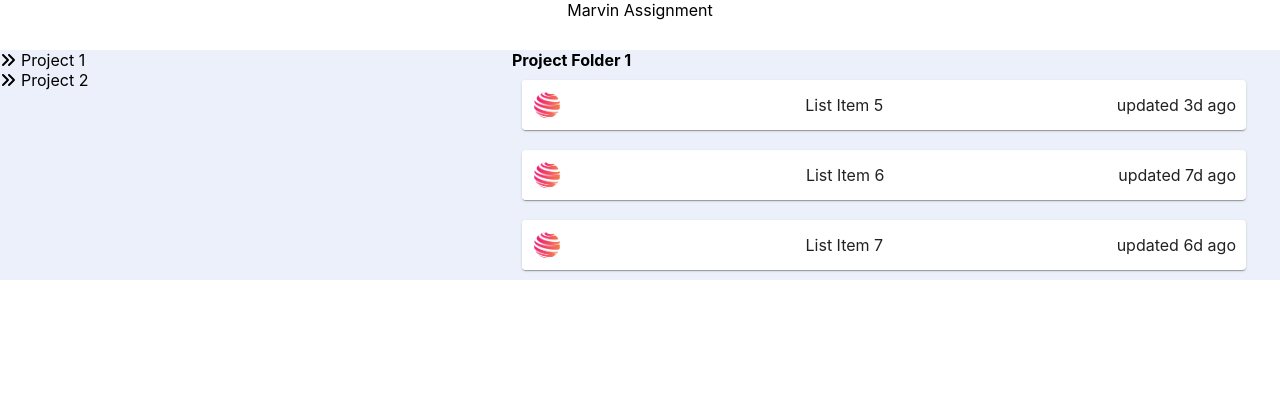
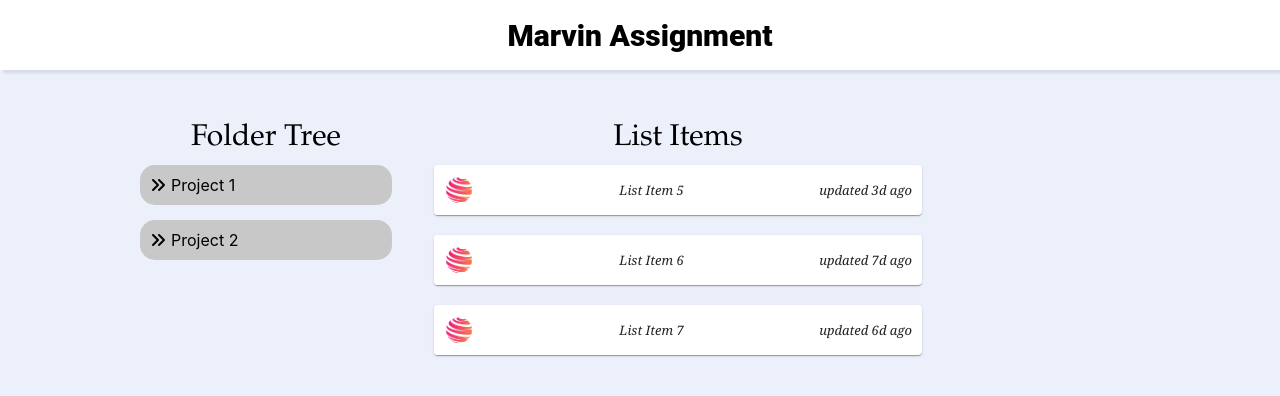
Before and after one commit to hemantvardani/Drag-and-Drop-Item-, a React (Create React App) app: page / in a window 1280 px wide. Shown: the top 396 px of the page. Built offline with nearby package versions, Linux system fonts and the light colour scheme.

Commit message:
some styling

```diff
--- a/public/index.html
+++ b/public/index.html
@@ -9,6 +9,10 @@
       name="description"
       content="Web site created using create-react-app"
     />
+    <link rel=”preconnect” href=”https://fonts.googleapis.com”>
+<link rel=”preconnect” href=”https://fonts.gstatic.com” crossorigin>
+<link href=”https://fonts.googleapis.com/css2?family=Roboto:wght@500&display=swap” rel=”stylesheet”>
+
     <link rel="apple-touch-icon" href="%PUBLIC_URL%/logo192.png" />
     <!--
       manifest.json provides metadata used when your web app is installed on a
--- a/src/App.css
+++ b/src/App.css
@@ -28,6 +28,12 @@
   color: #61dafb;
 }
 
+.google-font {
+  font-family: "Roboto" ;
+  font-weight: 800;
+  font-size: 20px;
+}
+
 @keyframes App-logo-spin {
   from {
     transform: rotate(0deg);
--- a/src/App.js
+++ b/src/App.js
@@ -16,17 +16,26 @@ function App() {
 
   return (
     <>
-      <div style={{ background: BASE_COLOR }}>
+      <div style={{ background: BASE_COLOR , height:'100vh' }}>
         <Header />
         <listContext.Provider value={{ items ,setItems , folders,setFolders }}>
-          <Grid container spacing={3} width={"100%"}>
-            <Grid item={true} width={"40%"}>
+          <div style={{paddingLeft:100, paddingRight:100, paddingTop:50}}>
+
+
+          <Grid container spacing={4} width={"100%"}>
+            <Grid item={true} width={"30%"}>
+              <div style={{ paddingLeft:40}}>
+
               <FolderTree folders={folders} setFolders={setFolders} />
+
+              </div>
             </Grid>
-            <Grid item={true} width={"60%"}>
+            <Grid item={true} width={"50%"}>
               <ItemsList items={items} setItems={setItems} />
             </Grid>
           </Grid>
+
+          </div>
         </listContext.Provider>
       </div>
     </>
--- a/src/src/Components/Folder.js
+++ b/src/src/Components/Folder.js
@@ -3,44 +3,50 @@ import { FaAnglesRight, FaAnglesDown } from "react-icons/fa6";
 import { listContext } from "../../App";
 
 export function Folder({ folder }) {
-
   const [isCollapse, setIsCollapse] = useState(true);
 
-  const {items,setItems, folders ,setFolders} = useContext(listContext);
+  const { items, setItems, folders, setFolders } = useContext(listContext);
 
   function handleDragOver(e, folder) {
     e.preventDefault();
-    if(isCollapse)(setIsCollapse(false));
+    console.log("dd" + JSON.stringify(folders));
+    if (isCollapse) setIsCollapse(false);
   }
 
-  function  handleDrop(e,  currentFolder){
+  function handleDrop(e, currentFolder) {
+    e.preventDefault();
+    const item = JSON.parse(e.dataTransfer.getData("ITEM_ON_DRAG"));
+    console.log("aa", folders);
 
-      const item = JSON.parse(e.dataTransfer.getData('ITEM_ON_DRAG'));
-      console.log(folders)
+    const updatedFolderTree = folders.map((f) => {
+      if (f.title === currentFolder.title) {
+        f.items.push(item);
+      }
+      return f;
+    });
 
+    console.log(updatedFolderTree);
 
+    setFolders(updatedFolderTree);
 
-      const updatedFolderTree=folders.map((f)=>{
-        if(f.title===currentFolder.title) { f.items.push(item);}
-        return f; })
+    const updatedItemList= items.filter(i=>{
+        return (i.title!=item.title)
+    })
 
-        console.log(updatedFolderTree)
-
-    // setFolders(updatedFolderTree);
-
-      console.log("lo", JSON.parse(e.dataTransfer.getData('ITEM_ON_DRAG')));
+    setItems(updatedItemList)
+    console.log("lo", JSON.parse(e.dataTransfer.getData("ITEM_ON_DRAG")));
   }
 
   return (
     <>
-      <div>
+      <div  onDragOver={(e) => {
+            handleDragOver(e, folder);
+          }}
+          onDrop={(e) => handleDrop(e, folder)}>
         <div
           style={{ display: "flex", alignItems: "center", gap: "5px" }}
           onClick={() => setIsCollapse(!isCollapse)}
-          onDragOver={(e) => {
-            handleDragOver(e, folder);
-          }}
-          onDrop={e=>handleDrop(e,folder)}
+
         >
           {isCollapse ? <FaAnglesRight /> : <FaAnglesDown />}
           <span>{folder.title}</span>
@@ -49,7 +55,9 @@ export function Folder({ folder }) {
           folder.items.map((item) => {
             return (
               <>
-                <div key={`${item.title}`} style={{ paddingLeft: 30 }}>{item.title}</div>
+                <div key={`${item.title}`} style={{ paddingLeft: 30 }}>
+                  {item.title}
+                </div>
               </>
             );
           })}
--- a/src/src/Components/FolderTree.js
+++ b/src/src/Components/FolderTree.js
@@ -1,15 +1,24 @@
 
 
 import { Folder } from "./Folder";
+import './css.css';
+
 export function FolderTree(props){
     const {folders, setFolders}=props;
 return (<>
+<div>
+ <div style={{height:'25px' , fontSize:30, marginBottom:20 , fontFamily: 'Garamond, serif'}}>
+          <center>
+            Folder Tree
+            </center>
+        </div>
     <div style={{display:"flex",flexDirection:'column'}}>
         {folders.map(folder=>{
 
-           return <Folder folder={folder} />
+           return <div className="per-folder" key={folder.title} ><Folder folder={folder} /></div>
 
         })}
+    </div>
     </div>
 </>);
 
--- a/src/src/Components/ItemsList.js
+++ b/src/src/Components/ItemsList.js
@@ -16,13 +16,15 @@ export function ItemsList(props) {
   return (
     <>
       <div style={{ background: BASE_COLOR }}>
-        <div>
-          <b>Project Folder 1</b>
+        <div style={{height:'25px' , fontSize:30 , marginBottom:10,fontFamily: 'Garamond, serif'}}>
+          <center>
+            List Items
+            </center>
         </div>
 
         {items.map((item) => {
           return (
-            <div style={{ padding: 10 }} >
+            <div style={{ padding: 10 }} key={item.title}>
               <Card>
                 <div
                   style={{
@@ -39,8 +41,9 @@ export function ItemsList(props) {
                     width={50}
                     height={50}
                   />
-                  <span>{item.title}</span>
-                  <span>updated {item.lastUpdated}d ago</span>
+                  <span style={{fontFamily: 'Georgia, serif', fontSize:13}}><i>{item.title}</i></span>
+                  <span style={{fontFamily: 'Georgia, serif', fontSize:13}}><i>updated {item.lastUpdated}d ago</i></span>
+
                 </div>
               </Card>
             </div>
--- /dev/null
+++ b/src/src/Components/css.css
@@ -0,0 +1,11 @@
+.per-folder {
+    border-radius: 15px;
+    background: 	#C8C8C8;
+    margin-bottom: 15px;
+    padding: 10px;
+    transition: background 0.3s;
+}
+
+.per-folder:hover {
+    background: #ffffff;
+}
--- a/src/src/Layouts/Header.js
+++ b/src/src/Layouts/Header.js
@@ -1,9 +1,21 @@
-export function Header(){
-    return (<>
-    <div style={{height:'50px', background:'#ffffff'}}>
-        <center>
-            Marvin Assignment
-            </center>
-    </div>
-    </>);
+import "./../../App.css";
+export function Header() {
+  return (
+    <>
+      <div
+        className="google-font"
+        style={{
+          height: "70px",
+          background: "#ffffff",
+          fontSize:'30px',
+          display: "flex",
+          justifyContent: "center",
+          alignItems: "center",
+          boxShadow: "3px 3px 3px rgba(0, 0, 0, 0.1)"
+        }}
+      >
+        Marvin Assignment
+      </div>
+    </>
+  );
 }
```
